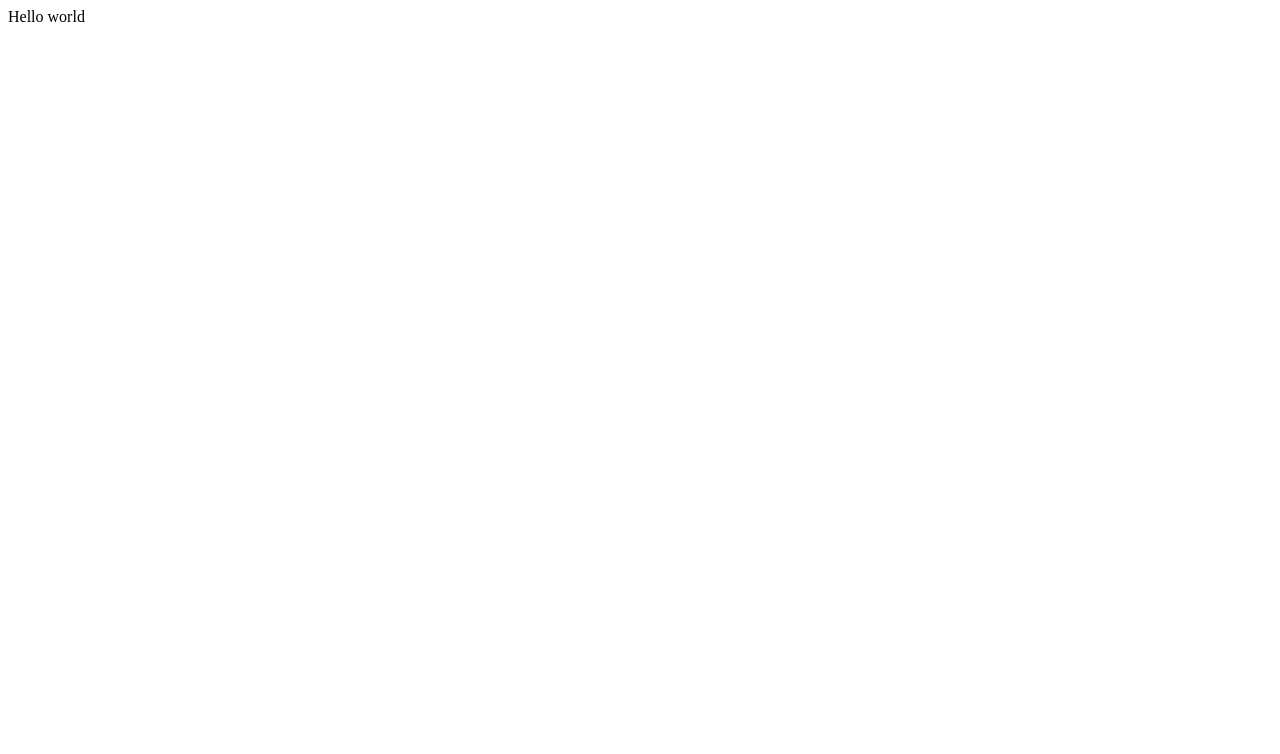
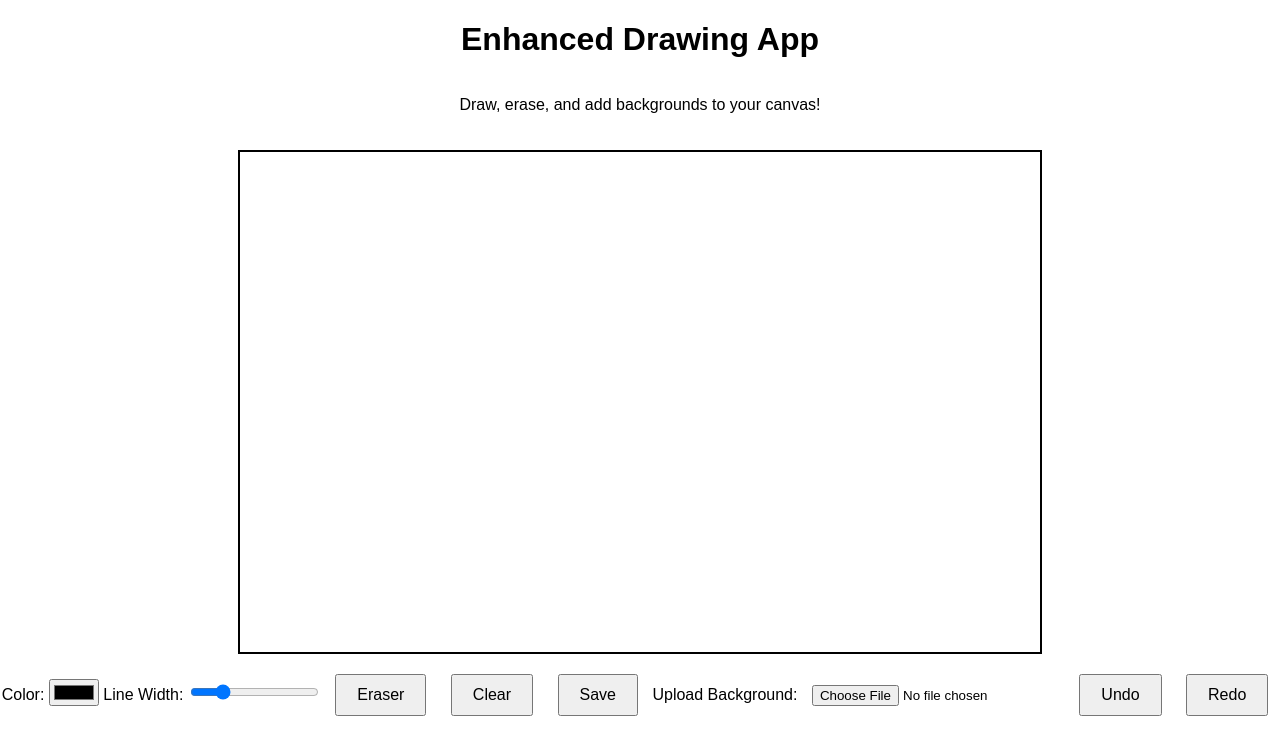
Before and after one commit to Niveditha-J/Drawing-App, a plain HTML site: page index.html in a window 1280 px wide. Drawn offline with Linux system fonts and the light colour scheme.

Commit message:
Update index.html

```diff
--- a/index.html
+++ b/index.html
@@ -1,16 +1,54 @@
 <!DOCTYPE html>
-<html>
-
+<html lang="en">
 <head>
-  <meta charset="utf-8">
-  <meta name="viewport" content="width=device-width">
-  <title>replit</title>
-  <link href="style.css" rel="stylesheet" type="text/css" />
+  <meta charset="UTF-8">
+  <meta name="viewport" content="width=device-width, initial-scale=1.0">
+  <title>Interactive Drawing App</title>
+  <style>
+    body {
+      display: flex;
+      flex-direction: column;
+      align-items: center;
+      font-family: Arial, sans-serif;
+      margin: 0;
+      padding: 0;
+    }
+    canvas {
+      border: 2px solid #000;
+      margin-top: 20px;
+      cursor: crosshair;
+    }
+    .controls {
+      margin-top: 20px;
+    }
+    button {
+      margin: 0 10px;
+      padding: 10px 20px;
+      font-size: 16px;
+      cursor: pointer;
+    }
+    input[type="file"] {
+      margin-left: 10px;
+    }
+  </style>
 </head>
-
 <body>
-  Hello world
+  <h1>Enhanced Drawing App</h1>
+  <p>Draw, erase, and add backgrounds to your canvas!</p>
+  <canvas id="drawingCanvas" width="800" height="500"></canvas>
+  <div class="controls">
+    <label for="colorPicker">Color:</label>
+    <input type="color" id="colorPicker" value="#000000">
+    <label for="lineWidth">Line Width:</label>
+    <input type="range" id="lineWidth" min="1" max="10" value="3">
+    <button onclick="toggleEraser()">Eraser</button>
+    <button onclick="clearCanvas()">Clear</button>
+    <button onclick="saveImage()">Save</button>
+    <label for="backgroundUpload">Upload Background:</label>
+    <input type="file" id="backgroundUpload" accept="image/*">
+    <button onclick="undo()">Undo</button>
+    <button onclick="redo()">Redo</button>
+  </div>
   <script src="script.js"></script>
 </body>
-
 </html>
```
